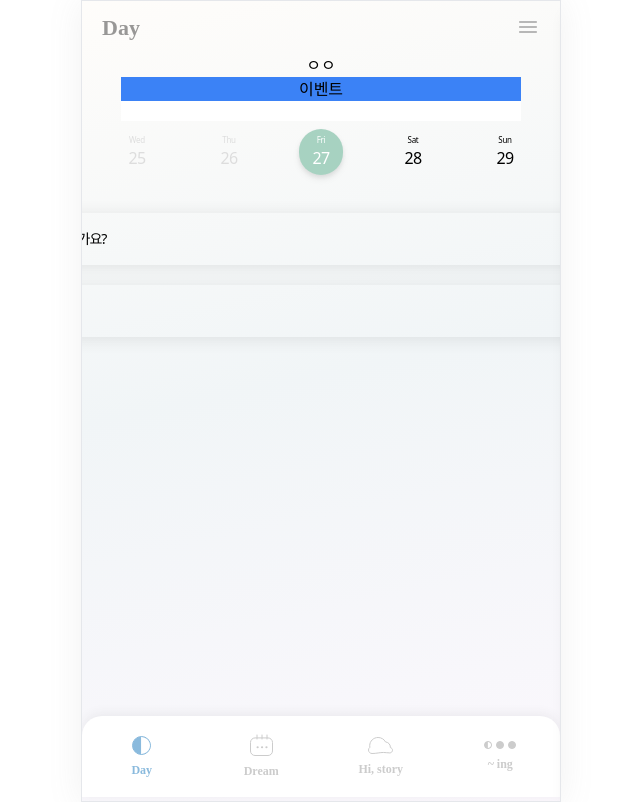
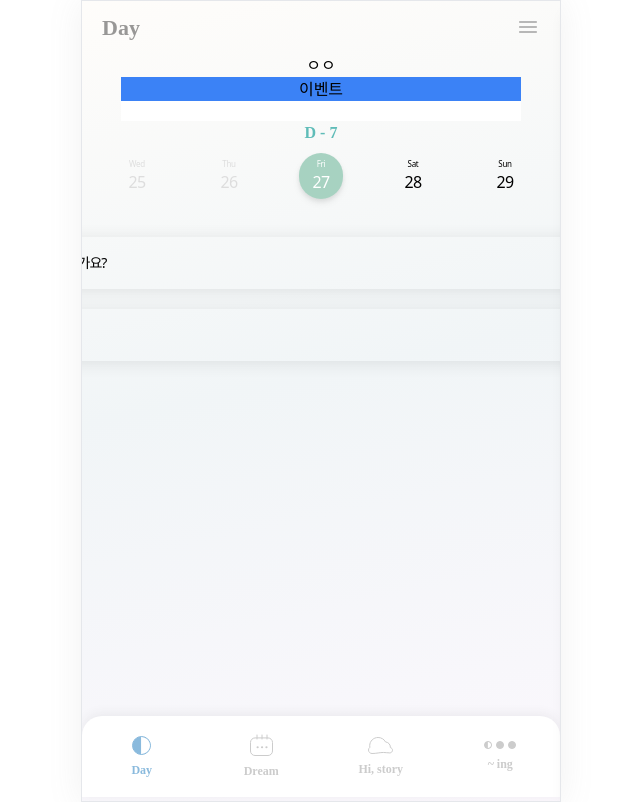
Before and after one commit to 2024-dino/dino-FE, a Next.js app: page /day in a window 1280 px wide. Shown: the whole page, without its empty margins (319-959 px from the left). Built offline with nearby package versions, Linux system fonts and the light colour scheme; no server answers; a web font is replaced by a local one.

Commit message:
feat: #21 - D-Day 계산 UI 추가

```diff
--- a/src/components/DateChanger.tsx
+++ b/src/components/DateChanger.tsx
@@ -2,6 +2,7 @@
 
 import { useMemo, useState } from 'react';
 import { motion, PanInfo, useMotionValue } from 'framer-motion';
+import DDayCounter from './Day/DDayCounter';
 
 const DRAG_BUFFER = 10; // 페이지 이동을 유발하는 드래그 길이
 
@@ -36,12 +37,12 @@ function getDateRange(today: Date) {
       isToday: i === 0, // 오늘 날짜 여부
     });
   }
-  console.log(dateRange);
   return dateRange;
 }
 
 export default function DateChanger() {
   const today = new Date();
+  const dDay = getDateRange(today)[14].date;
   const [currentDay, setCurrentDay] = useState(today);
   const dateArr = useMemo(() => getDateRange(currentDay), [currentDay]);
   const [dragStartX, setDragStartX] = useState(0);
@@ -68,24 +69,22 @@ export default function DateChanger() {
   // 마우스 드래그를 통한 슬라이드 이동 함수
   const onDragEnd = () => {
     const x = dragX.get();
-
     if (x <= -DRAG_BUFFER && page < dateArr.length - 1) {
       const tomorrow = new Date(currentDay);
       tomorrow.setDate(currentDay.getDate() + 1);
       setCurrentDay(tomorrow);
       setPage((page) => page + 1);
-      console.log('increase');
     }
     if (x >= 10) {
       const yesterday = new Date(currentDay);
       yesterday.setDate(currentDay.getDate() - 1);
       setCurrentDay(yesterday);
       setPage((page) => page - 1);
-      console.log('decrease');
     }
   };
   return (
     <div className=" w-[400px] overflow-hidden">
+      <DDayCounter today={today} dDay={dDay} />
       <div className="flex items-center justify-center overflow-hidden">
         <motion.div
           drag="x"
--- /dev/null
+++ b/src/components/Day/DDayCounter.tsx
@@ -0,0 +1,16 @@
+import React from 'react';
+
+interface DDayCounterProps {
+  today: Date;
+  dDay: Date;
+}
+
+const DDayCounter = ({ dDay, today }: DDayCounterProps) => {
+  const differenceDays = dDay.getTime() - today.getTime();
+  const dDayCount = Math.ceil(differenceDays / (1000 * 60 * 60 * 24));
+  return (
+    <div className='flex flex-row items-center justify-center gap-1 text-[#5FBCB8] text-center font-[Edensor] text-base font-bold'>D - {dDayCount == 0 ? <div>Day</div> : <div>{dDayCount}</div>}</div>
+  );
+};
+
+export default DDayCounter;
```
